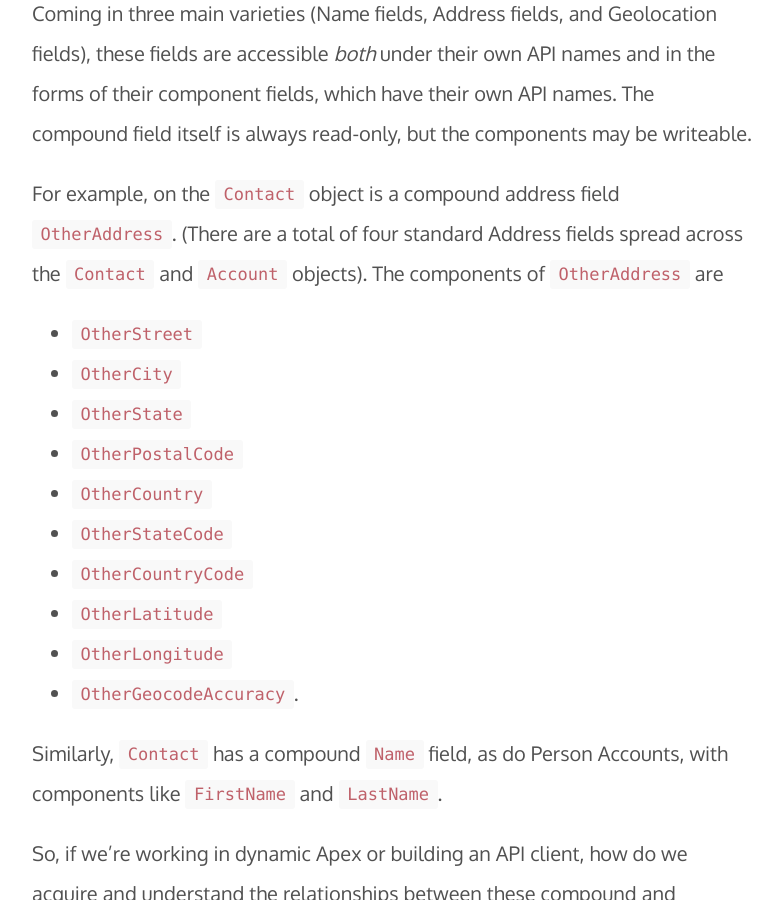
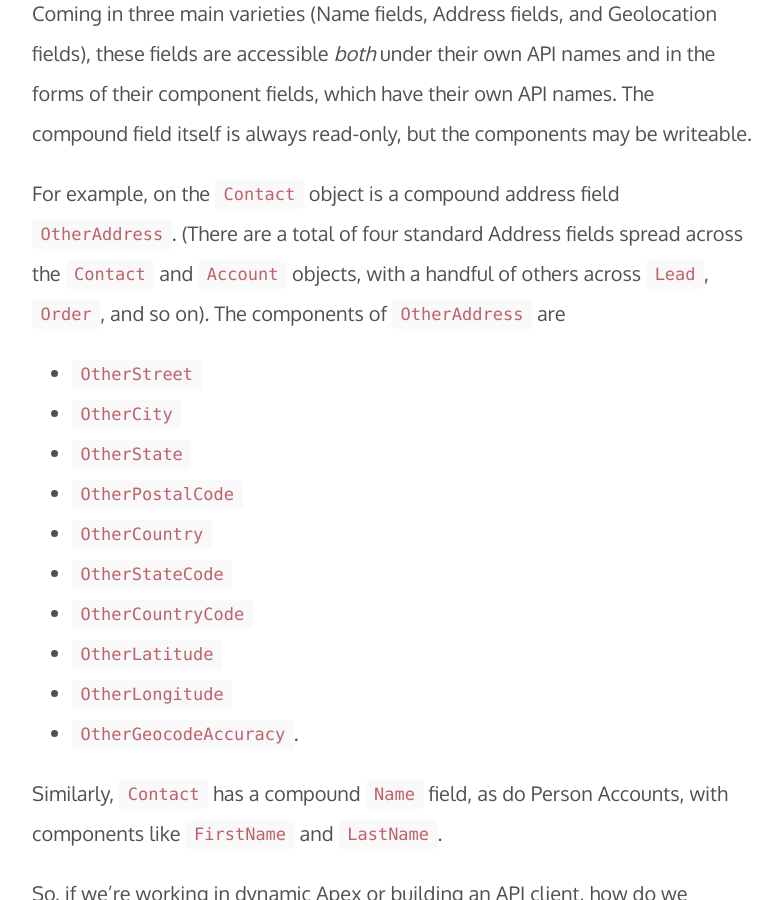
Before and after one commit to davidmreed/davidmreed.github.io, a Jekyll site: the page built from _posts/2019-01-01-locating-compound-component-fields-apex-python.md, in a window 1280 px wide and 900 px high, scrolled down 381 px. Shown: the whole window, without its empty margins (248-1030 px from the left). Built offline with Jekyll 4.4.1, drawn with Linux system fonts in a browser that asks for light colours; some web fonts are replaced.

Commit message:
Update 2019-01-01-locating-compound-component-fields-apex-python.md

```diff
--- a/_posts/2019-01-01-locating-compound-component-fields-apex-python.md
+++ b/_posts/2019-01-01-locating-compound-component-fields-apex-python.md
@@ -5,7 +5,7 @@ title: Locating Salesforce Compound and Component Fields in Apex and Python
 
 One of the odder corners of the Salesforce data model is the compound fields. Coming in three main varieties (Name fields, Address fields, and Geolocation fields), these fields are accessible *both* under their own API names and in the forms of their component fields, which have their own API names. The compound field itself is always read-only, but the components may be writeable.
 
-For example, on the `Contact` object is a compound address field `OtherAddress`. (There are a total of four standard Address fields spread across the `Contact` and `Account` objects). The components of `OtherAddress` are
+For example, on the `Contact` object is a compound address field `OtherAddress`. (There are a total of four standard Address fields spread across the `Contact` and `Account` objects, with a handful of others across `Lead`, `Order`, and so on). The components of `OtherAddress` are
 
  - `OtherStreet`
  - `OtherCity`
```
